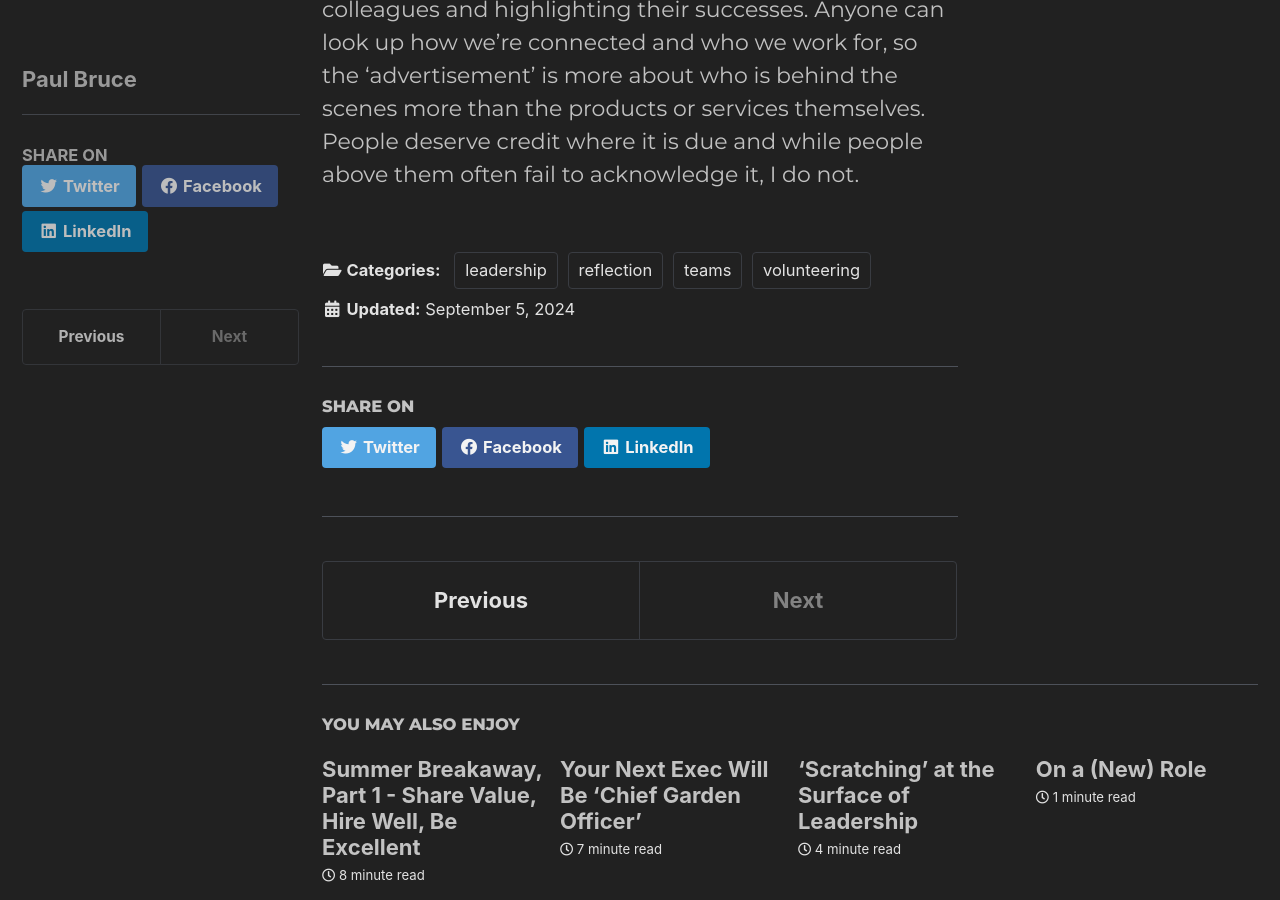
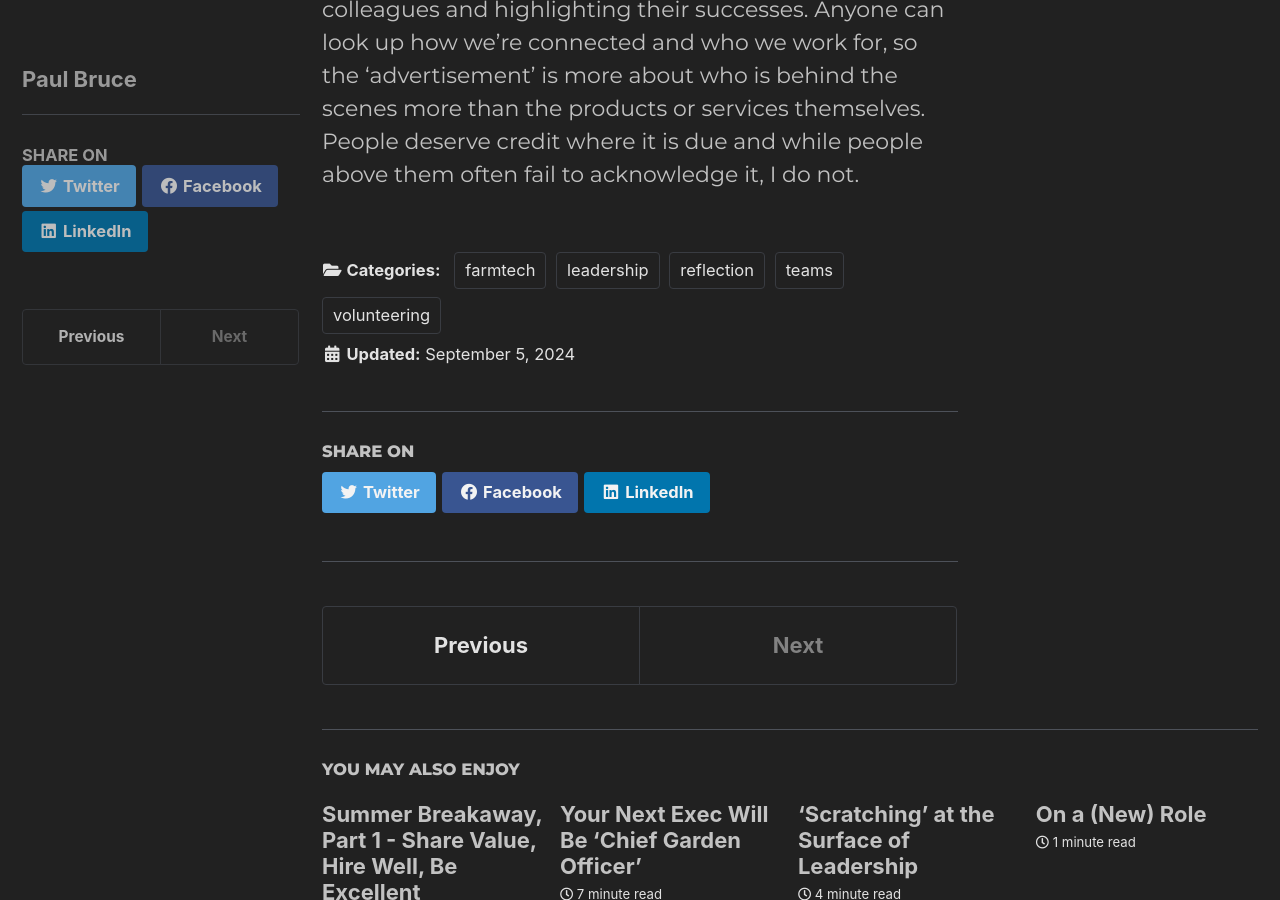
Before and after one commit to paulsbruce/paulsbruce.io, a Jekyll site: the page built from _posts/2024/2024-09-06-summer-breakaway-part-2.markdown, in a window 1280 px wide and 900 px high, scrolled down 7543 px. Built offline with Jekyll 4.4.1, drawn with Linux system fonts in a browser that asks for light colours; cached includes are drawn as plain includes.

Commit message:
Add 'farmtech' tag for Lynn's link

```diff
--- a/_posts/2024/2024-09-06-summer-breakaway-part-2.markdown
+++ b/_posts/2024/2024-09-06-summer-breakaway-part-2.markdown
@@ -12,6 +12,7 @@ categories:
   - teams
   - reflection
   - volunteering
+  - farmtech
 tags: []
 author:
   login: pbruce
```
